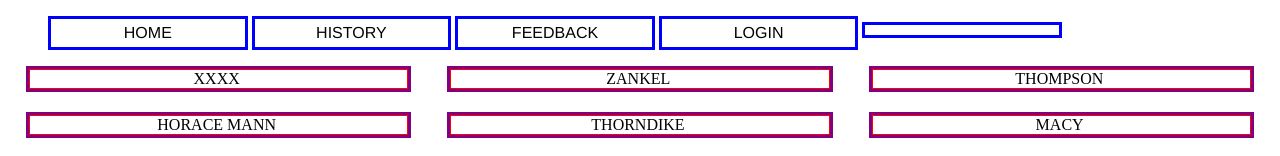
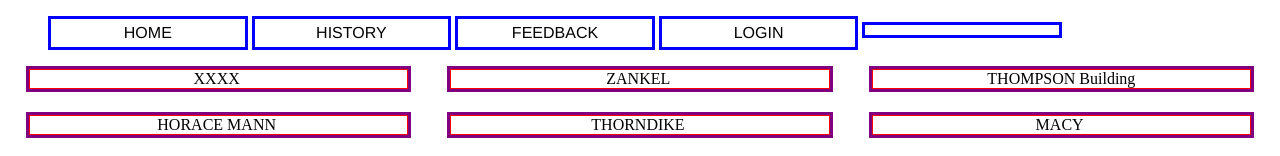
Before and after one commit to nicolalaw/Building, a plain HTML site: page index.html in a window 1280 px wide. Shown: the top 156 px of the page. Drawn offline with Linux system fonts and the light colour scheme.

Commit message:
Altered index.html

```diff
--- a/index.html
+++ b/index.html
@@ -33,7 +33,11 @@
 			</div>
 
 
-		<div class="icons"><div class="icon-content">THOMPSON <img src="" alt="" />	</div></div>
+		<div class="icons">
+			<div class="icon-content">
+				THOMPSON Building<img src="" alt="" />
+			</div>
+		</div>
 		<div class="icons"><div class="icon-content">HORACE MANN <img src="" alt="" />	</div></div>
 		<div class="icons"><div class="icon-content">THORNDIKE <img src="" alt="" />	</div></div>
 		<div class="icons"><div class="icon-content">MACY <img src="" alt="" />	</div></div>
```
